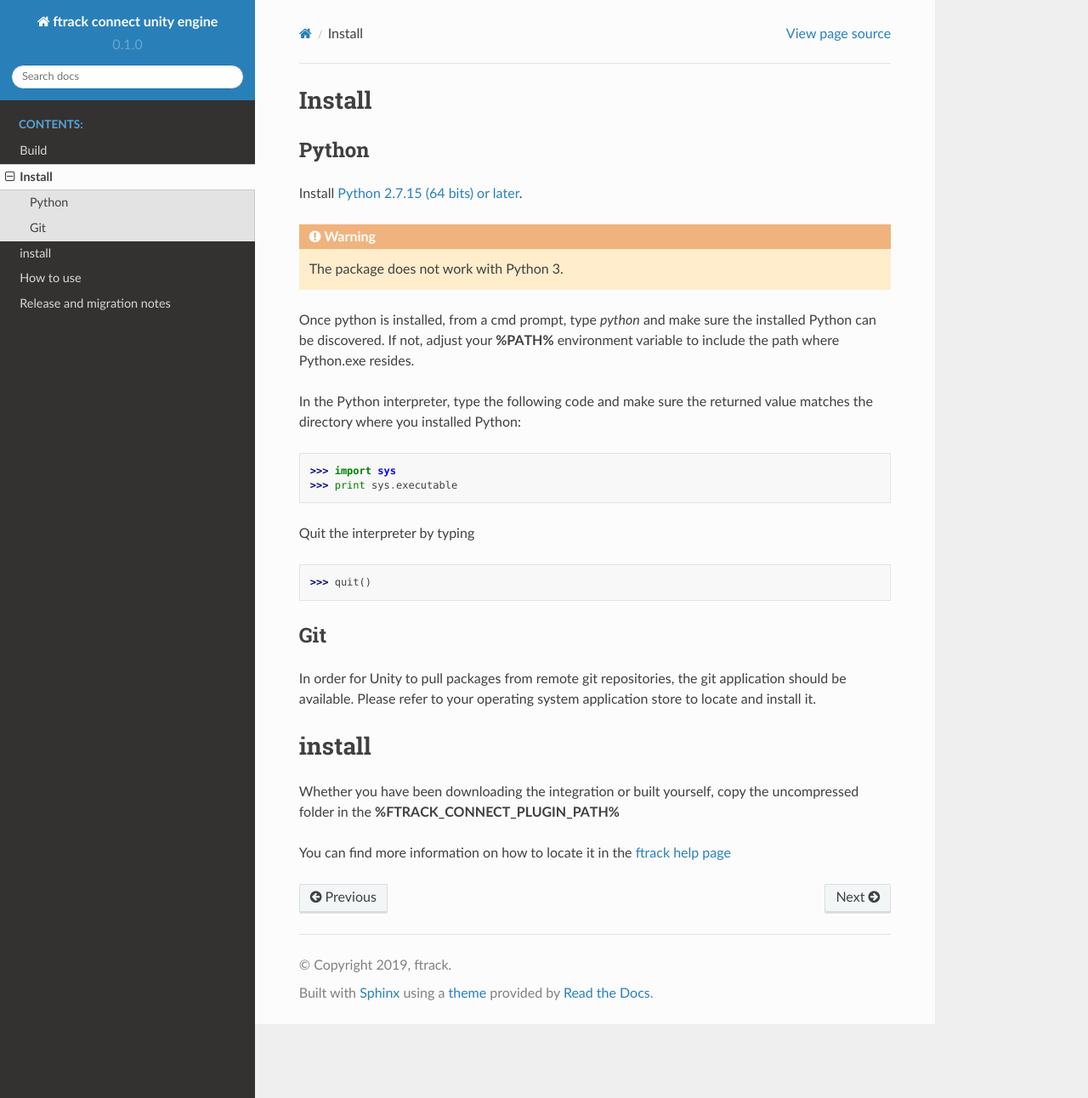
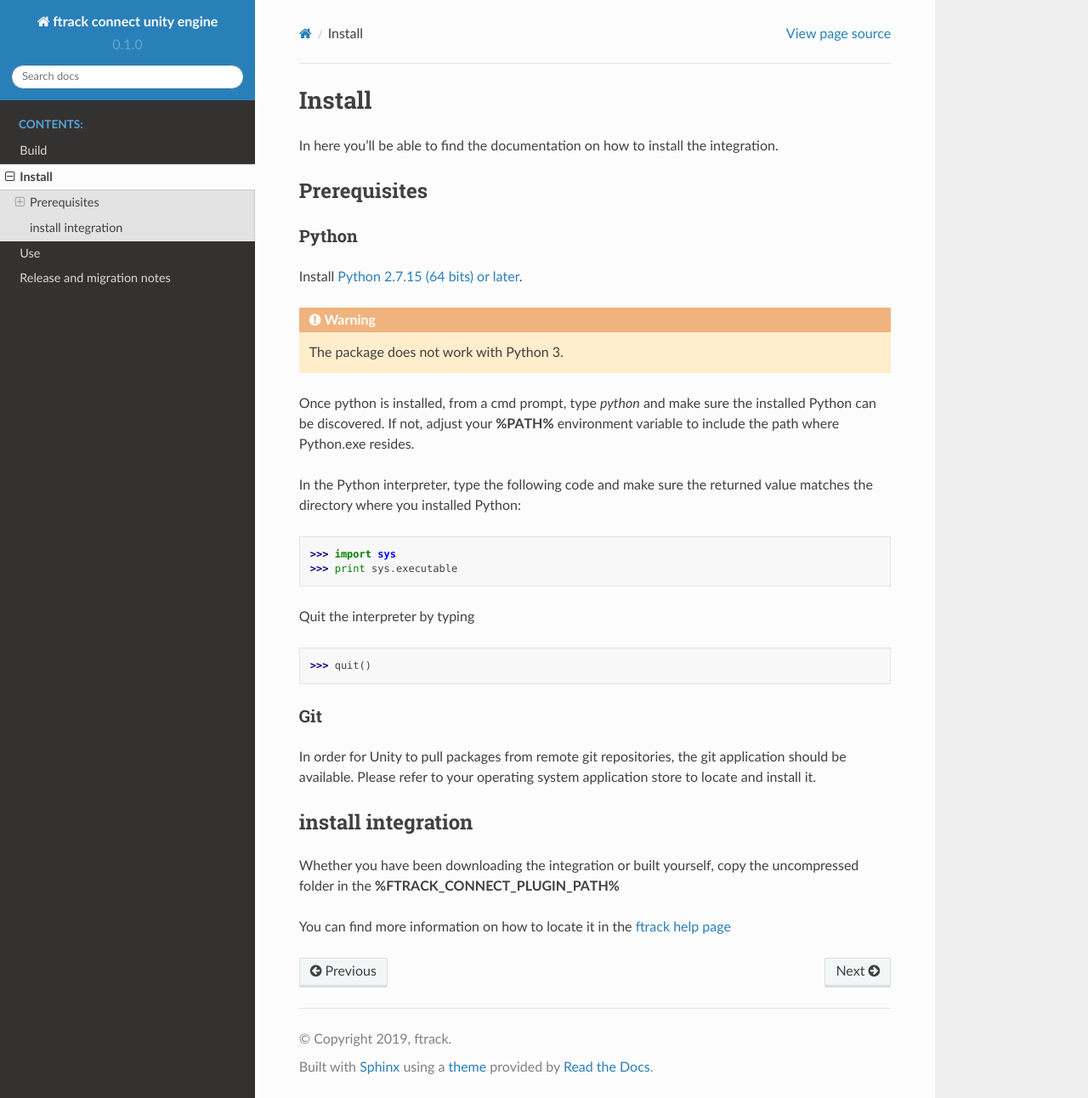
Before and after one commit to ftrackhq/ftrack-connect-unity-engine, a Sphinx documentation site: the page built from doc/source/install.rst, in a window 1280 px wide and 1292 px high. Shown: the whole window at 85% size. Built offline with Sphinx 7.4.7 and the Read the Docs theme 2.0.0, drawn with Linux system fonts in a browser that asks for light colours.

Commit message:
update git ignore for local rst build add more docs from readme in install and use

```diff
--- a/doc/source/install.rst
+++ b/doc/source/install.rst
@@ -7,8 +7,13 @@
 Install
 =======
 
+In here you'll be able to find the documentation on how to install the integration.
+
+Prerequisites
+-------------
+
 Python
-------
+......
 
 Install `Python 2.7.15 (64 bits) or later <https://www.python.org/downloads/release/python-2716/>`_.
 
@@ -33,14 +38,14 @@
     >>> quit()
 
 Git
----
+...
 
 In order for Unity to pull packages from remote git repositories, the git application should be
 available. Please refer to your operating system application store to locate and install it.
 
 
-install
-=======
+install integration
+-------------------
 
 Whether you have been downloading the integration or built yourself,
 copy the uncompressed folder in the **%FTRACK_CONNECT_PLUGIN_PATH%**
```
Also changed, not shown: doc/source/use.rst (+29 -2 lines), 1 other file.
